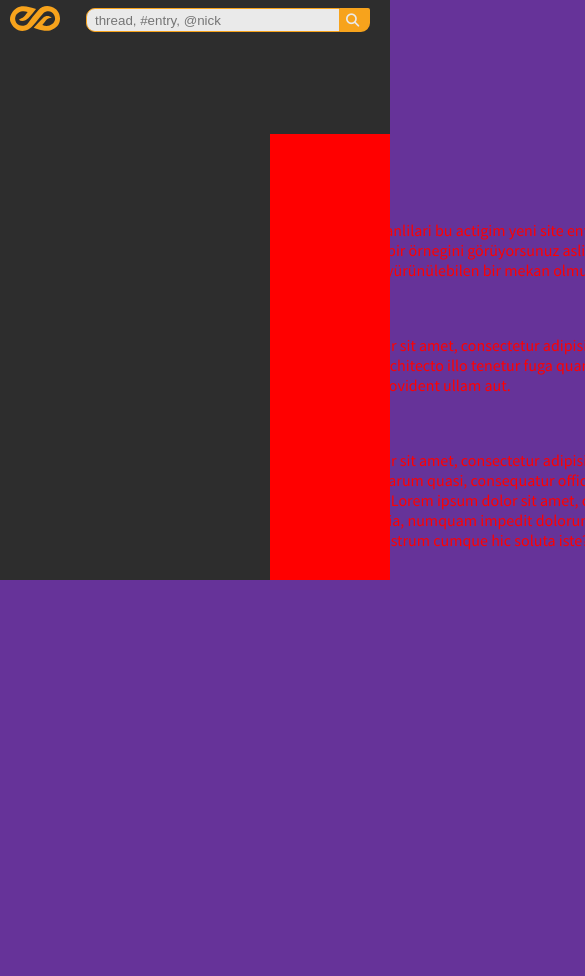
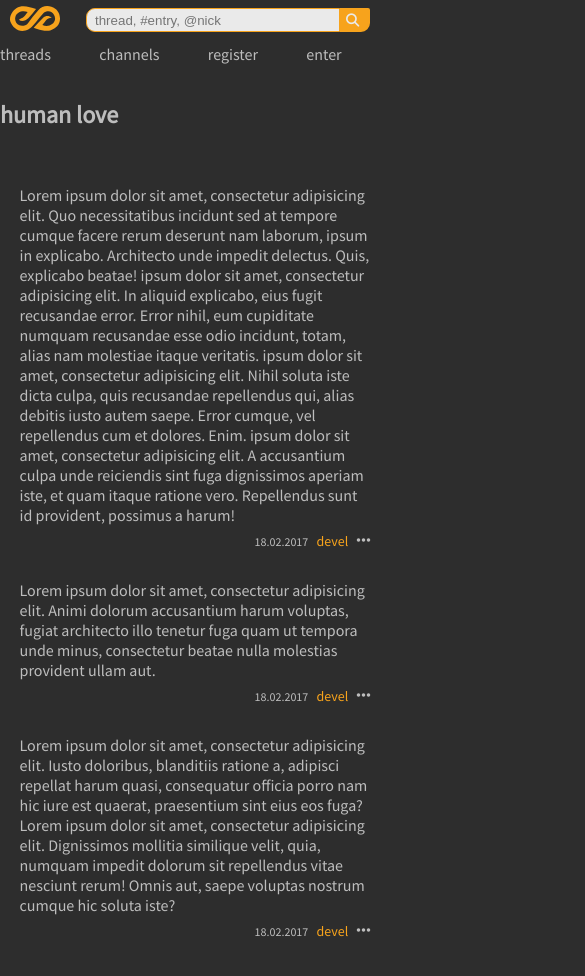
Before and after one commit to develoguz/develoguz.github.io, a plain HTML site: page index.html in a window 390 px wide. Shown: the top 976 px of the page, 585 px wide, since content can reach past the window. Drawn offline with nearby package versions, Linux system fonts and the light colour scheme.

Commit message:
first commit

```diff
--- a/ea.css
+++ b/ea.css
@@ -156,7 +156,7 @@ header {
 }
 #subnav>ul>li{
 	display: table-cell;
-	padding: 0px 15px ;
+	padding: 0px 15px;
 }
 
 #subnav{
@@ -317,10 +317,9 @@ header {
 	#subnav>ul>li{
 	display: table-cell;
 	padding: 0px 5px ;
-}
+	}
 }
 @media (max-width: 768px){
-
 	.not-mbl{
 		display: none;
 	}
@@ -381,13 +380,34 @@ header {
 	#subnav{
 		display: none;
 	}
+	#navmbl{
+		margin-top: 40px;
+		display: block;
+		height: 25px;
+		width: 100%;
+	}
+	#navmbl ul{
+		list-style: none;
+		display: table;
+		padding: 0;
+		margin: 0 auto;
+	}
+	#navmbl li{
+		display: table-cell;
+		margin: auto;
+		width: 1%;
+	}
 	#content{
-		background-color: red;
-		color: red;
+		margin-top: 60px;
+		color: #bdbdbd;
+		width: 100%;
+		margin: 0 auto;
 	}
-	body{
-		background-color: rebeccapurple;
-	}/*
+	#entries{
+		padding-left: 5%;
+		width: 90%;
+	}
+	/*
 	#leftpane{
 		display: none;
 	}*/
--- a/index.html
+++ b/index.html
@@ -10,9 +10,9 @@
 	<link href="https://fonts.googleapis.com/css?family=Source+Sans+Pro" rel="stylesheet">
 	<script src="https://use.fontawesome.com/d9ce2de0d5.js"></script>
 	<script
-  src="http://code.jquery.com/jquery-3.3.1.min.js"
-  integrity="sha256-FgpCb/KJQlLNfOu91ta32o/NMZxltwRo8QtmkMRdAu8="
-  crossorigin="anonymous"></script>
+	  src="http://code.jquery.com/jquery-3.3.1.min.js"
+	  integrity="sha256-FgpCb/KJQlLNfOu91ta32o/NMZxltwRo8QtmkMRdAu8="
+	  crossorigin="anonymous"></script>
   	<script type="text/javascript" src="ea.js"></script>
 	<link href="min.svg" rel="icon" type="image/x-icon" />
 	<link rel="icon" type="image/png" href="favicon6.png">
@@ -69,7 +69,12 @@
 			</div>
 		</div>
 			<div id="navmbl" class="mbl">
-
+				<ul>
+					<li><a href="">threads</a></li>
+					<li><a href="">channels</a></li>
+					<li><a href="">register</a></li>
+					<li><a href="">enter</a></li>
+				</ul>
 			</div>
 	</header>
 <!--CONTAINER-->
@@ -138,8 +143,7 @@
 			<ul id="entries">
 				<li id="entry">
 					<div class="body">
-						merhaba dünya canlilari bu actigim yeni site entryarea.otopstopcunun galaxy rehberinden alintili entry kavraminin bir örnegini görüyorsunuz aslinda bu is icin verilen emek ortada ama velakin artik basli basina yürünülebilen bir mekan olmustur.
-
+						Lorem ipsum dolor sit amet, consectetur adipisicing elit. Quo necessitatibus incidunt sed at tempore cumque facere rerum deserunt nam laborum, ipsum in explicabo. Architecto unde impedit delectus. Quis, explicabo beatae! ipsum dolor sit amet, consectetur adipisicing elit. In aliquid explicabo, eius fugit recusandae error. Error nihil, eum cupiditate numquam recusandae esse odio incidunt, totam, alias nam molestiae itaque veritatis. ipsum dolor sit amet, consectetur adipisicing elit. Nihil soluta iste dicta culpa, quis recusandae repellendus qui, alias debitis iusto autem saepe. Error cumque, vel repellendus cum et dolores. Enim. ipsum dolor sit amet, consectetur adipisicing elit. A accusantium culpa unde reiciendis sint fuga dignissimos aperiam iste, et quam itaque ratione vero. Repellendus sunt id provident, possimus a harum!
 					</div>
 					<footer>
 						<div class="info">
```
